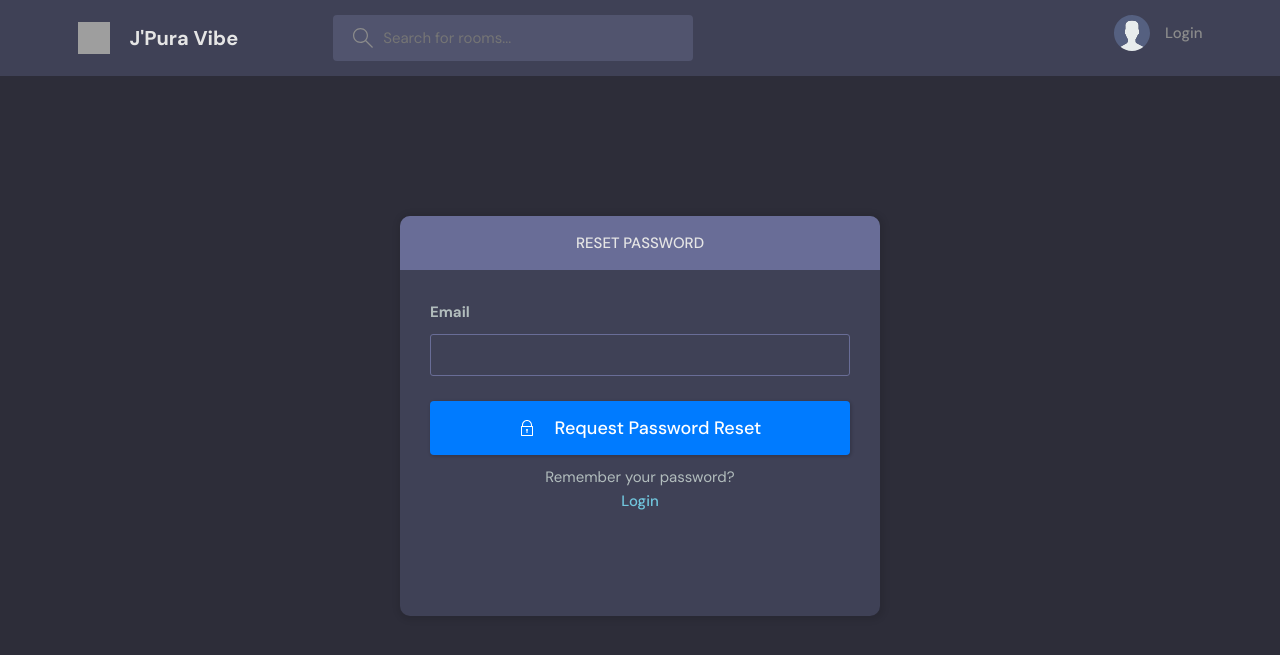
After one commit to duvindu-embuldeniya/JpuraVibe, a Django app: page /password_reset/ in a window 1280 px wide. The commit adds this page. Shown: the top 655 px of the page. Run offline with Django 5.2, Linux system fonts and the light colour scheme; grey boxes are pictures that could not be loaded.

Commit message:
+Pswd Reset Functionalty

```diff
--- a/have_to_add.txt
+++ b/have_to_add.txt
@@ -1,5 +1,5 @@
-Welcome Email
-Password Reset Functionalty
+Welcome Email                 || Done
+Password Reset Functionalty   || Done
 
 Bug -> ImageFiled(blank = True) -> Unexpected Rendring of Clear Box
     -> Onlien Status(via cookies only visible to user)
--- a/simply/home/templates/home/login.html
+++ b/simply/home/templates/home/login.html
@@ -50,6 +50,9 @@
 
                 Login
               </button>
+              <div class="auth__action">
+                <p><a href="{% url 'password_reset' %}" class="btn btn--link">Forgot password?</a></p>
+              </div>
             </form>
 
             <div class="auth__action">
--- /dev/null
+++ b/simply/home/templates/home/reset_password.html
@@ -0,0 +1,163 @@
+{% extends 'base.html' %}
+
+{% block content %}
+    <main class="auth layout">
+        <div class="container">
+            <div class="layout__box">
+                <div class="layout__boxHeader">
+                    <div class="layout__boxTitle">
+                        <h3>Reset Password</h3>
+                    </div>
+                </div>
+                <div class="layout__body">
+                    <!-- Form starts here -->
+                    <form class="form" action="" method="POST" autocomplete="off">
+                        {% csrf_token %}
+
+                        <!-- Email Input -->
+                        <div class="form__group">
+                            <label for="{{ form.email.id_for_label }}" class="form__label">{{ form.email.label }}</label>
+                            {{ form.email }}
+                            <div class="help-text">
+                                {% if form.email.help_text %}
+                                    <small>{{ form.email.help_text }}</small>
+                                {% endif %}
+                            </div>
+                            {% if form.email.errors %}
+                                <div class="error-message">
+                                    {% for error in form.email.errors %}
+                                        <p>{{ error }}</p>
+                                    {% endfor %}
+                                </div>
+                            {% endif %}
+                        </div>
+
+                        <!-- Submit Button -->
+                        <div style="text-align: center;">
+                            <button class="btn btn--main" type="submit">
+                                <svg
+                                    version="1.1"
+                                    xmlns="http://www.w3.org/2000/svg"
+                                    width="20"
+                                    height="20"
+                                    viewBox="0 0 32 32"
+                                >
+                                    <title>lock</title>
+                                    <path
+                                        d="M27 12h-1v-2c0-5.514-4.486-10-10-10s-10 4.486-10 10v2h-1c-0.553 0-1 0.447-1 1v18c0 0.553 0.447 1 1 1h22c0.553 0 1-0.447 1-1v-18c0-0.553-0.447-1-1-1zM8 10c0-4.411 3.589-8 8-8s8 3.589 8 8v2h-16v-2zM26 30h-20v-16h20v16z"
+                                    ></path>
+                                    <path
+                                        d="M15 21.694v4.306h2v-4.306c0.587-0.348 1-0.961 1-1.694 0-1.105-0.895-2-2-2s-2 0.895-2 2c0 0.732 0.413 1.345 1 1.694z"
+                                    ></path>
+                                </svg>
+                                <span>Request Password Reset</span>
+                            </button>
+                        </div>
+                    </form>
+                    <!-- End of Form -->
+
+                    <div class="auth__action" style="margin-top: 10px;">
+                        <p>Remember your password?</p>
+                        <a href="{% url 'login' %}" class="btn btn--link">Login</a>
+                    </div>
+                </div>
+            </div>
+        </div>
+    </main>
+
+    <style>
+        /* Resize input fields to a larger size */
+        .form-control {
+            width: 100%; /* Full width input fields */
+            padding: 15px; /* Increased padding */
+            font-size: 16px; /* Larger font size */
+            border-radius: 4px; /* Rounded corners */
+            margin-bottom: 15px; /* Increased space between input fields */
+            border: 1px solid #ccc; /* Border styling */
+        }
+
+        /* Form group styling */
+        .form__group {
+            margin-bottom: 25px; /* More space between form groups */
+        }
+
+        /* Label styling */
+        .form__label {
+            font-size: 18px; /* Larger label size */
+            font-weight: bold; /* Bold labels for better visibility */
+            margin-bottom: 8px; /* More space below label */
+            display: block;
+        }
+
+        /* Ensure email label is bold */
+        label[for="{{ form.email.id_for_label }}"] {
+            font-weight: bold;
+        }
+
+        /* Button styling */
+        .btn--main {
+            width: 100%; /* Full width button */
+            padding: 15px; /* Increased padding */
+            font-size: 18px; /* Larger font size */
+            background-color: #007bff;
+            color: white;
+            border-radius: 4px;
+            display: flex;
+            align-items: center;
+            justify-content: center;
+            border: none;
+            cursor: pointer;
+            transition: background-color 0.3s;
+        }
+
+        /* Icon in the button */
+        .btn--main svg {
+            margin-right: 10px; /* Space between icon and text */
+        }
+
+        .btn--main span {
+            display: inline-block;
+            vertical-align: middle;
+        }
+
+        /* Button hover effect */
+        .btn--main:hover {
+            background-color: #0056b3;
+        }
+
+        /* Error message styling */
+        .error-message {
+            color: red;
+            font-size: 14px;
+        }
+
+        .help-text small {
+            color: #777;
+            font-size: 14px;
+        }
+
+        /* Action links (e.g., Login link) */
+        .auth__action {
+            margin-top: 20px;
+        }
+
+        /* Small text for action links */
+        .text-muted {
+            margin-top: 5px; /* Reduced top margin */
+        }
+
+        /* Mobile responsiveness */
+        @media (max-width: 480px) {
+            .form-control {
+                font-size: 14px; /* Adjust font size for smaller screens */
+                padding: 12px; /* Adjust padding for smaller screens */
+            }
+
+            .btn--main {
+                font-size: 16px; /* Adjust button font size for mobile */
+                padding: 12px; /* Adjust padding for mobile */
+            }
+        }
+    </style>
+
+{% endblock %}
--- a/simply/home/templates/home/room_create.html
+++ b/simply/home/templates/home/room_create.html
@@ -46,7 +46,7 @@
 
 
               <div class="form__action">
-                <a class="btn btn--dark" href="index.html">Cancel</a>
+                <a class="btn btn--dark" href="{% url 'home' %}">Cancel</a>
                 <button class="btn btn--main" type="submit">Create Room</button>
               </div>
 
--- a/simply/simply/urls.py
+++ b/simply/simply/urls.py
@@ -18,11 +18,17 @@ from django.contrib import admin
 from django.urls import path, include
 from django.conf.urls.static import static
 from django.conf import settings
+from django.conf.urls.static import static
+from django.contrib.auth import views as auth_views
 
 
 urlpatterns = [
     path('admin/', admin.site.urls),
     path('',include('home.urls')),
+    path('password_reset/', auth_views.PasswordResetView.as_view(template_name = 'home/reset_password.html'), name='password_reset'),
+    path('password_reset_done/', auth_views.PasswordResetDoneView.as_view(template_name = 'home/reset_password_sent.html'), name='password_reset_done'),
+    path('password_reset_confirm/<uidb64>/<token>/',auth_views.PasswordResetConfirmView.as_view(template_name = 'home/reset_password_confirm.html'), name='password_reset_confirm'),
+    path('password_reset_complete/', auth_views.PasswordResetCompleteView.as_view(template_name = 'home/reset_password_complete.html'), name='password_reset_complete'),
 ]
 
 urlpatterns = urlpatterns + static(settings.MEDIA_URL, document_root = settings.MEDIA_ROOT)
```
Also changed, not shown: simply/home/templates/home/reset_password_complete.html (added, +15 -0 lines), simply/home/templates/home/reset_password_confirm.html (added, +127 -0 lines), simply/home/templates/home/reset_password_sent.html (added, +12 -0 lines), simply/db.sqlite3.
